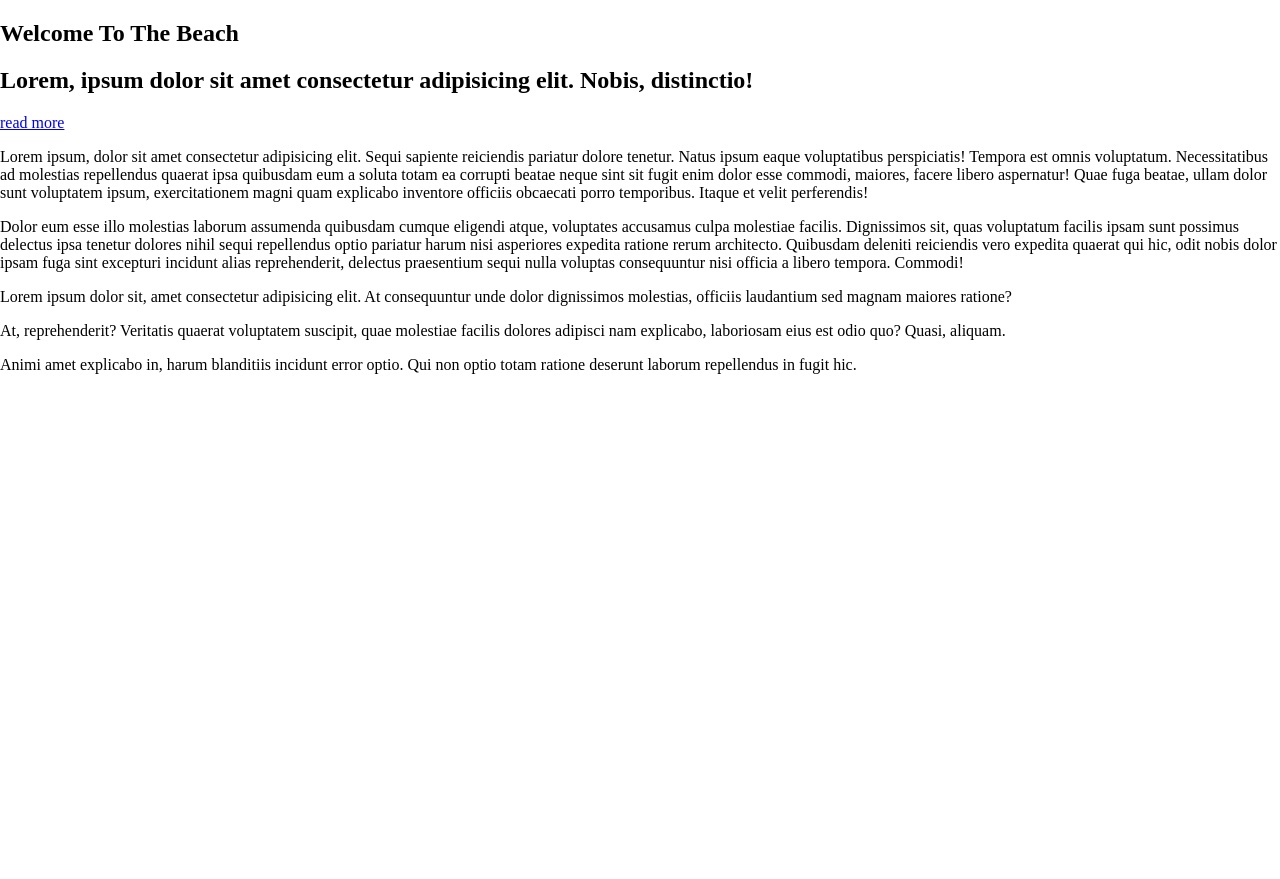
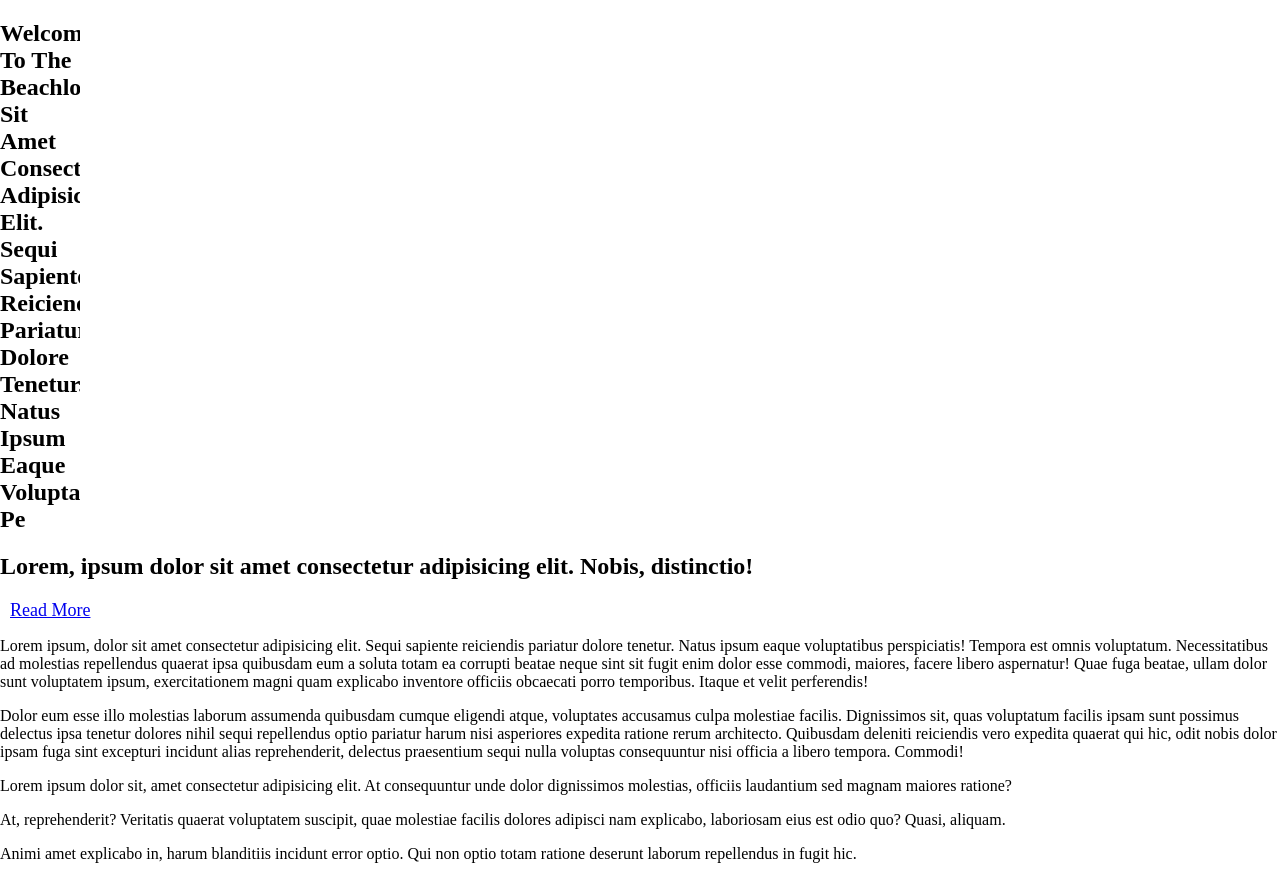
Before and after one commit to 01Danil/Hw_006_Fullscreen_Landing, a plain HTML site: page index.html in a window 1280 px wide. Before the commit the page ends 800 px from the top, so only its background shows below. Drawn offline with Linux system fonts and the light colour scheme.

Commit message:
Add css rule

```diff
--- a/assets/css/style.css
+++ b/assets/css/style.css
@@ -1,3 +1,14 @@
 body {
 	margin: 0;
 }
+.title_and_button {
+	min-width: 40px;
+	width: 100%;
+	max-width: 80px;
+	text-transform: capitalize;
+	overflow: hidden;
+}
+.link {
+	padding: 10px;
+	font-size: 18px;
+}
--- a/index.html
+++ b/index.html
@@ -9,9 +9,9 @@
 <body>
 	<!-- section.wellcome>h1.main_title.overflow{Welcome To The Beach}+(h2>lorem10)+a.link.overflow{read more}+(section.content>(p>lorem70))*2+section>(article.blocks_article>p>lorem20)*3 -->
 	<section class="wellcome">
-		<h1 class="main_title overflow">Welcome To The Beach</h1>
+		<h1 class="main_title title_and_button">Welcome To The Beachlor sit amet consectetur adipisicing elit. Sequi sapiente reiciendis pariatur dolore tenetur. Natus ipsum eaque voluptatibus pe</h1>
 		<h2>Lorem, ipsum dolor sit amet consectetur adipisicing elit. Nobis, distinctio!</h2>
-		<a href="#" class="link overflow">read more</a>
+		<a href="#" class="link title_and_button">read more</a>
 		<section class="content">
 			<p>Lorem ipsum, dolor sit amet consectetur adipisicing elit. Sequi sapiente reiciendis pariatur dolore tenetur. Natus ipsum eaque voluptatibus perspiciatis! Tempora est omnis voluptatum. Necessitatibus ad molestias repellendus quaerat ipsa quibusdam eum a soluta totam ea corrupti beatae neque sint sit fugit enim dolor esse commodi, maiores, facere libero aspernatur! Quae fuga beatae, ullam dolor sunt voluptatem ipsum, exercitationem magni quam explicabo inventore officiis obcaecati porro temporibus. Itaque et velit perferendis!</p>
 		</section>
```
